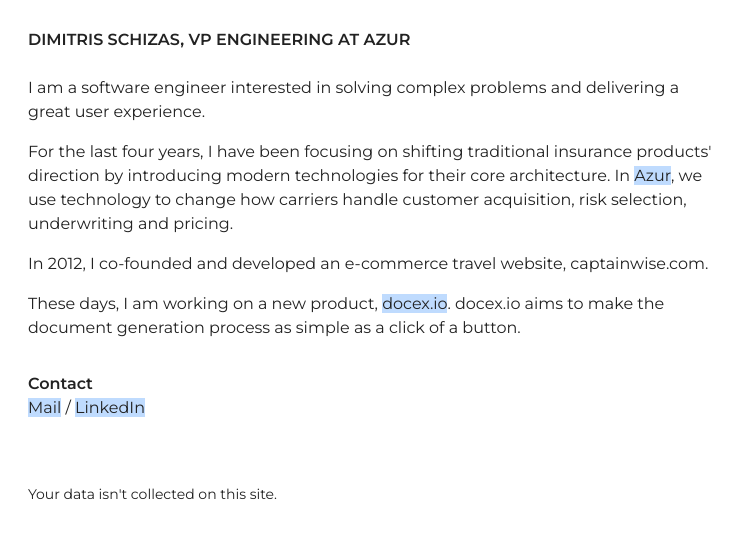
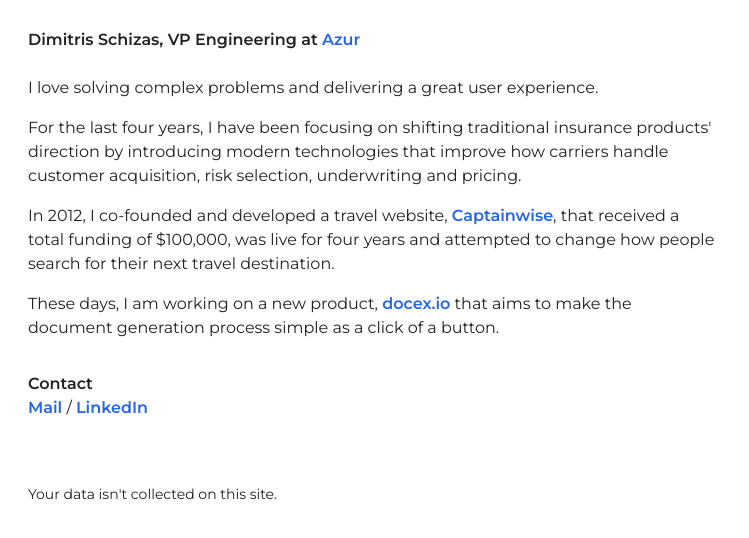
Before and after one commit to dschizas/dschizas.github.io, a plain HTML site: page index.html in a window 1280 px wide. Shown: the whole page, without its empty margins (0-749 px from the left). Drawn offline with nearby package versions, Linux system fonts and the light colour scheme.

Commit message:
update copy

```diff
--- a/index.html
+++ b/index.html
@@ -12,23 +12,23 @@
         <div class="flex-1 flex flex-col p-6 lg:flex-none w-7/12">
           <div class="mx-auto w-full max-w-sm lg:max-w-none">
             <div class="bio m-1">
-                <h1 class="font-bold">DIMITRIS SCHIZAS, VP ENGINEERING AT AZUR</h1>
-                <p class="pt-6">I am a software engineer interested in solving complex problems and delivering a great user experience.</p>
+                <h1 class="font-bold">Dimitris Schizas, VP Engineering at <a class="text-blue-600 font-bold" href="https://azuruw.com">Azur</a></h1>
+                <p class="pt-6">I love solving complex problems and delivering a great user experience.</p>
                 <p class="pt-4">
-                    For the last four years, I have been focusing on shifting traditional insurance products' direction by introducing modern technologies for their core architecture. In <a class="bg-blue-200" href="https://www.azuruw.com/">Azur</a>, we use technology to change how carriers handle customer acquisition, risk selection, underwriting and pricing.
+                    For the last four years, I have been focusing on shifting traditional insurance products' direction by introducing modern technologies that improve how carriers handle customer acquisition, risk selection, underwriting and pricing.
                 </p>
                 <p class="pt-4">
-                    In 2012, I co-founded and developed an e-commerce travel website, captainwise.com.
+                    In 2012, I co-founded and developed a travel website, <a class="text-blue-600 font-bold" href="https://www.crunchbase.com/organization/captain-wise">Captainwise</a>, that received a total funding of $100,000, was live for four years and attempted to change how people search for their next travel destination.
                 </p>
                 <p class="pt-4">
-                    These days, I am working on a new product, <a class="bg-blue-200" href="https://docex.io">docex.io</a>. docex.io aims to make the document generation process as simple as a click of a button.
+                    These days, I am working on a new product, <a class="text-blue-600 font-bold" href="https://docex.io">docex.io</a> that aims to make the document generation process simple as a click of a button.
                 </p>
                 <h2 class="font-bold pt-8">
                     Contact
                 </h2>
                 <p class="first">
-                    <a class="bg-blue-200" href="mailto:sc.dimitris@gmail.com">Mail</a> /
-                    <a class="bg-blue-200" href="https://www.linkedin.com/in/dimitris-schizas-2038468b">LinkedIn</a>
+                    <a class="text-blue-600 font-bold" href="mailto:sc.dimitris@gmail.com">Mail</a> /
+                    <a class="text-blue-600 font-bold" href="https://www.linkedin.com/in/dimitris-schizas-2038468b">LinkedIn</a>
                 </p>
                 <p class="text-sm pt-16">
                     Your data isn't collected on this site.
```
